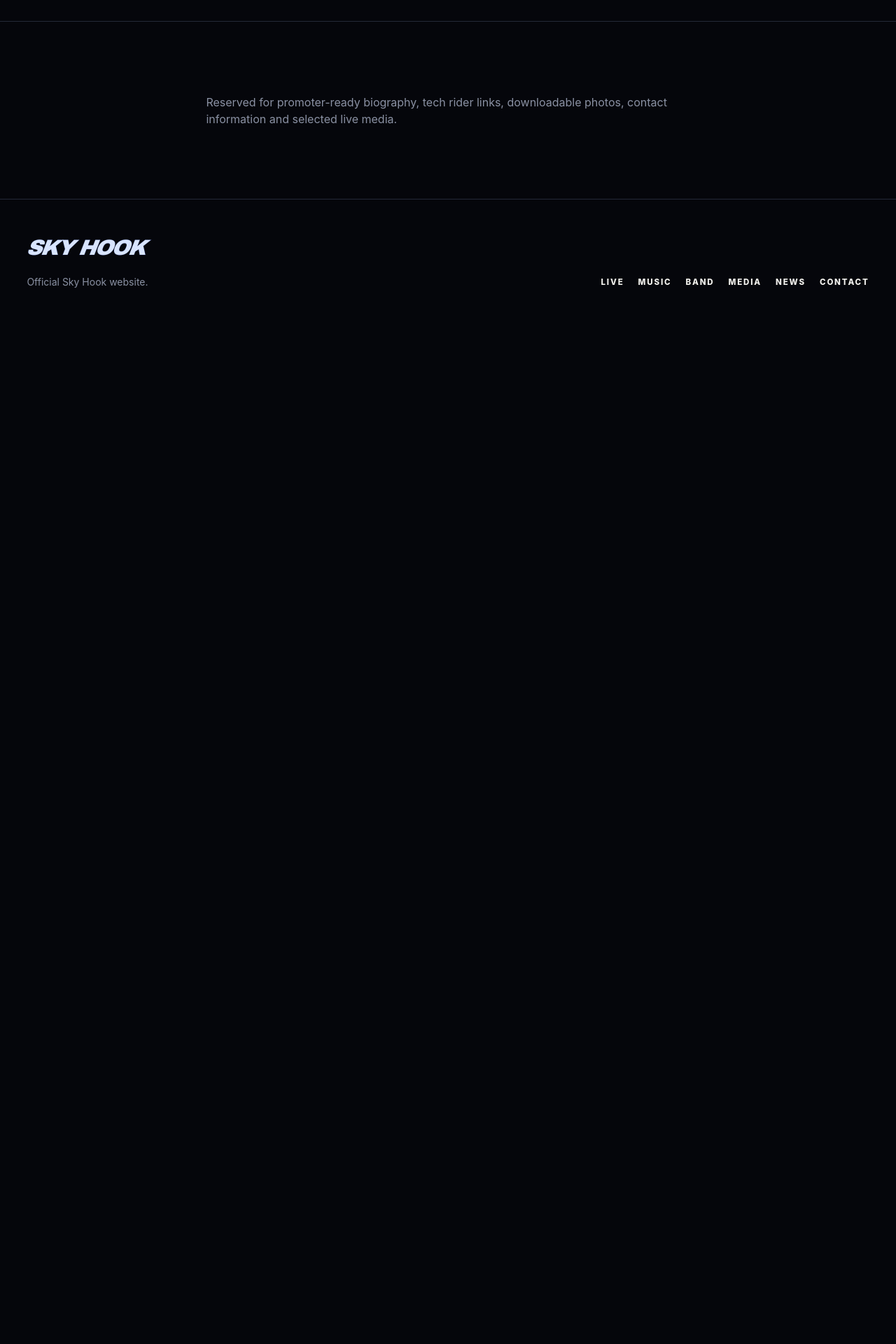
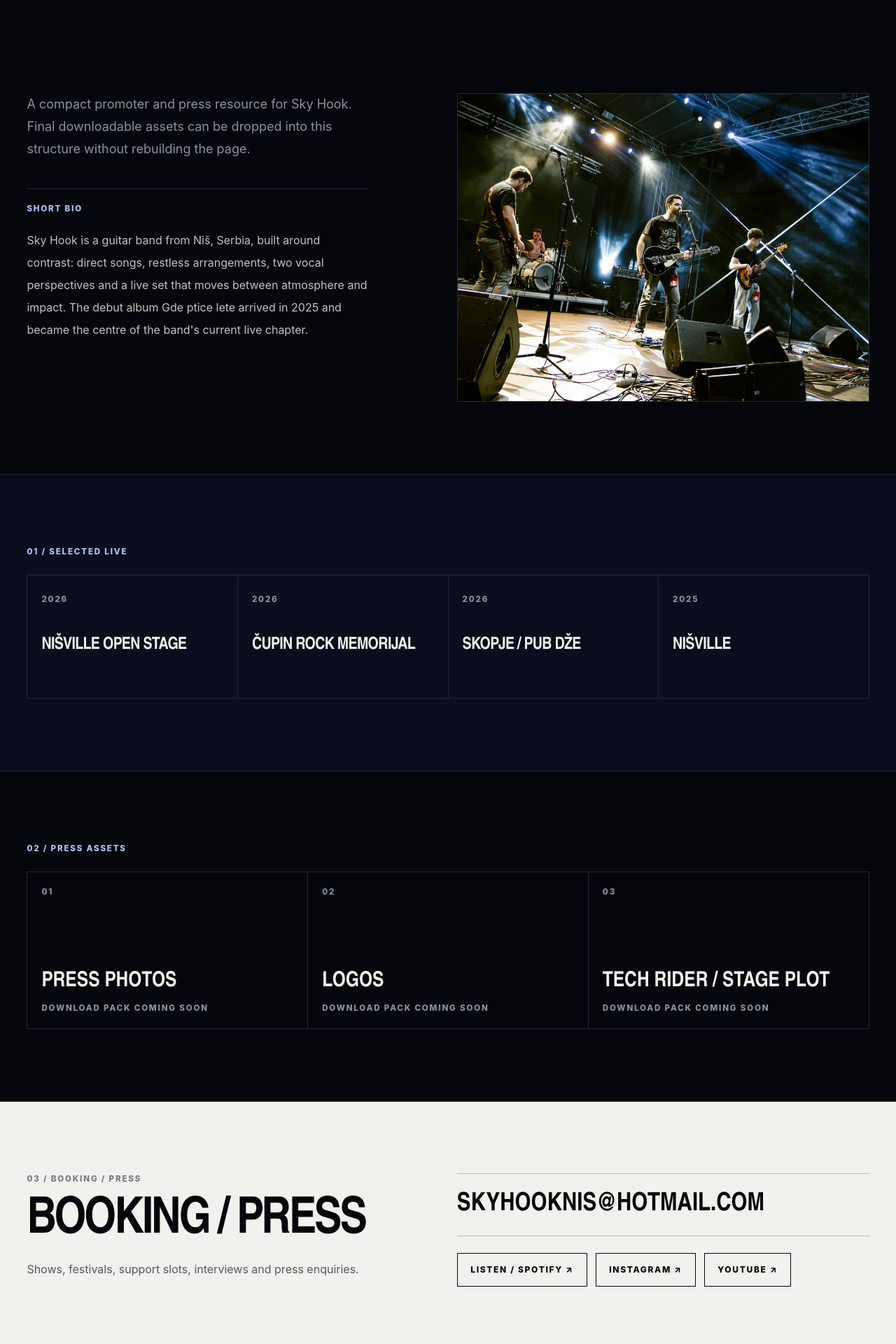
Before and after one commit to m4rkovic/sky-hook-website, a Next.js app: page /en/epk in a window 1280 px wide. Shown: the part 480-2400 px from the top of the page at 70% size. Before the commit the page ends 941 px from the top, so only its background shows below. Built offline with nearby package versions, Linux system fonts and the light colour scheme; no server answers.

Commit message:
Build promoter-ready EPK foundation

```diff
--- a/src/app/[locale]/(site)/epk/page.tsx
+++ b/src/app/[locale]/(site)/epk/page.tsx
@@ -1,14 +1,134 @@
 import type { Metadata } from "next";
+import Image from "next/image";
 import { notFound } from "next/navigation";
 import { PageShell } from "@/components/layout/page-shell";
-import { getDictionary } from "@/i18n/get-dictionary";
+import { mediaItems } from "@/content/media";
+import { siteConfig } from "@/content/site";
 import { hasLocale, type Locale } from "@/i18n/config";
 
 export const metadata: Metadata = { title: "EPK", robots: { index: false, follow: false } };
 
+const copy = {
+  en: {
+    eyebrow: "Press / Booking",
+    title: "Electronic press kit",
+    intro: "A compact promoter and press resource for Sky Hook. Final downloadable assets can be dropped into this structure without rebuilding the page.",
+    bioLabel: "Short bio",
+    bio: "Sky Hook is a guitar band from Niš, Serbia, built around contrast: direct songs, restless arrangements, two vocal perspectives and a live set that moves between atmosphere and impact. The debut album Gde ptice lete arrived in 2025 and became the centre of the band's current live chapter.",
+    highlights: "Selected live",
+    assets: "Press assets",
+    photos: "Press photos",
+    logos: "Logos",
+    rider: "Tech rider / stage plot",
+    coming: "Download pack coming soon",
+    contact: "Booking / press",
+    contactBody: "Shows, festivals, support slots, interviews and press enquiries.",
+    music: "Listen",
+    socials: "Official links",
+  },
+  sr: {
+    eyebrow: "Press / Booking",
+    title: "Electronic press kit",
+    intro: "Kompaktan resurs za promotere i medije. Finalne fotografije, rider i download fajlovi mogu kasnije da se ubace bez menjanja strukture stranice.",
+    bioLabel: "Kratka biografija",
+    bio: "Sky Hook je gitarski bend iz Niša izgrađen na kontrastu: direktne pesme, nemirni aranžmani, dva vokalna ugla i live set koji se kreće između atmosfere i udara. Debitantski album Gde ptice lete objavljen je 2025. i postao je osnova aktuelnog koncertnog poglavlja benda.",
+    highlights: "Odabrani nastupi",
+    assets: "Press materijal",
+    photos: "Press fotografije",
+    logos: "Logotipi",
+    rider: "Tech rider / stage plot",
+    coming: "Download paket uskoro",
+    contact: "Booking / press",
+    contactBody: "Nastupi, festivali, support slotovi, intervjui i press upiti.",
+    music: "Slušaj",
+    socials: "Zvanični linkovi",
+  },
+} as const;
+
 export default async function EpkPage({ params }: { params: Promise<{ locale: string }> }) {
   const { locale: rawLocale } = await params;
   if (!hasLocale(rawLocale)) notFound();
-  const dict = getDictionary(rawLocale as Locale);
-  return <PageShell eyebrow={dict.epk.eyebrow} title={dict.epk.title}><section className="section-frame"><div className="site-container max-w-3xl text-muted">{dict.epk.body}</div></section></PageShell>;
+  const locale = rawLocale as Locale;
+  const t = copy[locale];
+  const heroImage = mediaItems.find((item) => item.id === "live-02");
+  const bookingEmail = siteConfig.contact.bookingEmail;
+
+  return (
+    <PageShell eyebrow={t.eyebrow} title={t.title}>
+      <section className="border-b border-line">
+        <div className="site-container section-grid py-[var(--sh-section-y)]">
+          <div className="col-span-12 lg:col-span-5">
+            <p className="max-w-xl text-lg leading-8 text-muted">{t.intro}</p>
+            <div className="mt-10 border-t border-line pt-5">
+              <p className="kicker text-ice">{t.bioLabel}</p>
+              <p className="mt-5 max-w-xl text-base leading-8 text-paper/80">{t.bio}</p>
+            </div>
+          </div>
+          <div className="col-span-12 lg:col-span-6 lg:col-start-7">
+            <div className="relative aspect-[4/3] overflow-hidden border border-line bg-surface">
+              {heroImage ? (
+                <Image src={heroImage.src} alt={heroImage.alt} fill sizes="(max-width: 1024px) 100vw, 50vw" className="media-cover" style={{ objectPosition: heroImage.focalPoint }} />
+              ) : null}
+            </div>
+          </div>
+        </div>
+      </section>
+
+      <section className="border-b border-line bg-surface">
+        <div className="site-container py-[var(--sh-section-y)]">
+          <p className="kicker text-ice">01 / {t.highlights}</p>
+          <div className="mt-6 grid border-l border-t border-line md:grid-cols-2 lg:grid-cols-4">
+            {[
+              ["2026", "Nišville Open Stage"],
+              ["2026", "Čupin Rock Memorijal"],
+              ["2026", "Skopje / Pub Dže"],
+              ["2025", "Nišville"],
+            ].map(([year, show]) => (
+              <div key={show} className="min-h-44 border-b border-r border-line p-5">
+                <span className="kicker text-muted">{year}</span>
+                <p className="mt-10 font-display text-2xl font-black uppercase tracking-[-0.03em]">{show}</p>
+              </div>
+            ))}
+          </div>
+        </div>
+      </section>
+
+      <section className="border-b border-line">
+        <div className="site-container py-[var(--sh-section-y)]">
+          <p className="kicker text-ice">02 / {t.assets}</p>
+          <div className="mt-6 grid border-l border-t border-line md:grid-cols-3">
+            {[t.photos, t.logos, t.rider].map((label, index) => (
+              <div key={label} className="flex min-h-56 flex-col justify-between border-b border-r border-line p-5">
+                <span className="kicker text-muted">0{index + 1}</span>
+                <div>
+                  <p className="font-display text-3xl font-black uppercase">{label}</p>
+                  <p className="kicker mt-3 text-muted">{t.coming}</p>
+                </div>
+              </div>
+            ))}
+          </div>
+        </div>
+      </section>
+
+      <section className="bg-paper text-background">
+        <div className="site-container section-grid py-[var(--sh-section-y)]">
+          <div className="col-span-12 lg:col-span-5">
+            <p className="kicker text-background/50">03 / {t.contact}</p>
+            <h2 className="mt-4 font-display text-5xl font-black uppercase tracking-[-0.045em] md:text-7xl">{t.contact}</h2>
+            <p className="mt-5 max-w-lg text-background/65">{t.contactBody}</p>
+          </div>
+          <div className="col-span-12 flex flex-col justify-end lg:col-span-6 lg:col-start-7">
+            <a href={`mailto:${bookingEmail}`} className="break-all border-y border-background/20 py-6 font-display text-2xl font-black uppercase transition-colors hover:text-[#151c47] md:text-4xl">
+              {bookingEmail}
+            </a>
+            <div className="mt-6 flex flex-wrap gap-3">
+              <a href={siteConfig.socials.spotify} target="_blank" rel="noreferrer" className="brutal-button border-background">{t.music} / Spotify ↗</a>
+              <a href={siteConfig.socials.instagram} target="_blank" rel="noreferrer" className="brutal-button border-background">Instagram ↗</a>
+              <a href={siteConfig.socials.youtube} target="_blank" rel="noreferrer" className="brutal-button border-background">YouTube ↗</a>
+            </div>
+          </div>
+        </div>
+      </section>
+    </PageShell>
+  );
 }
```
